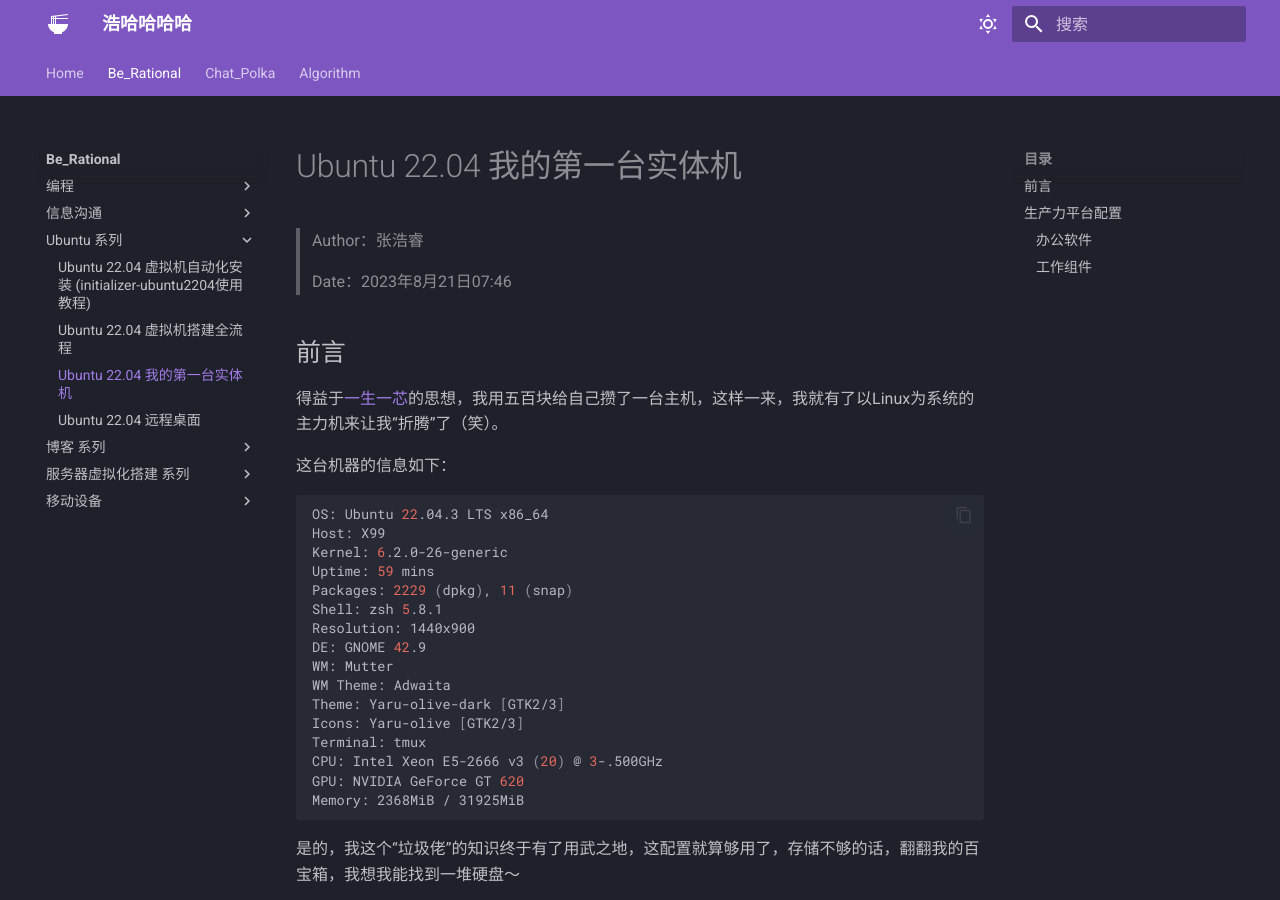
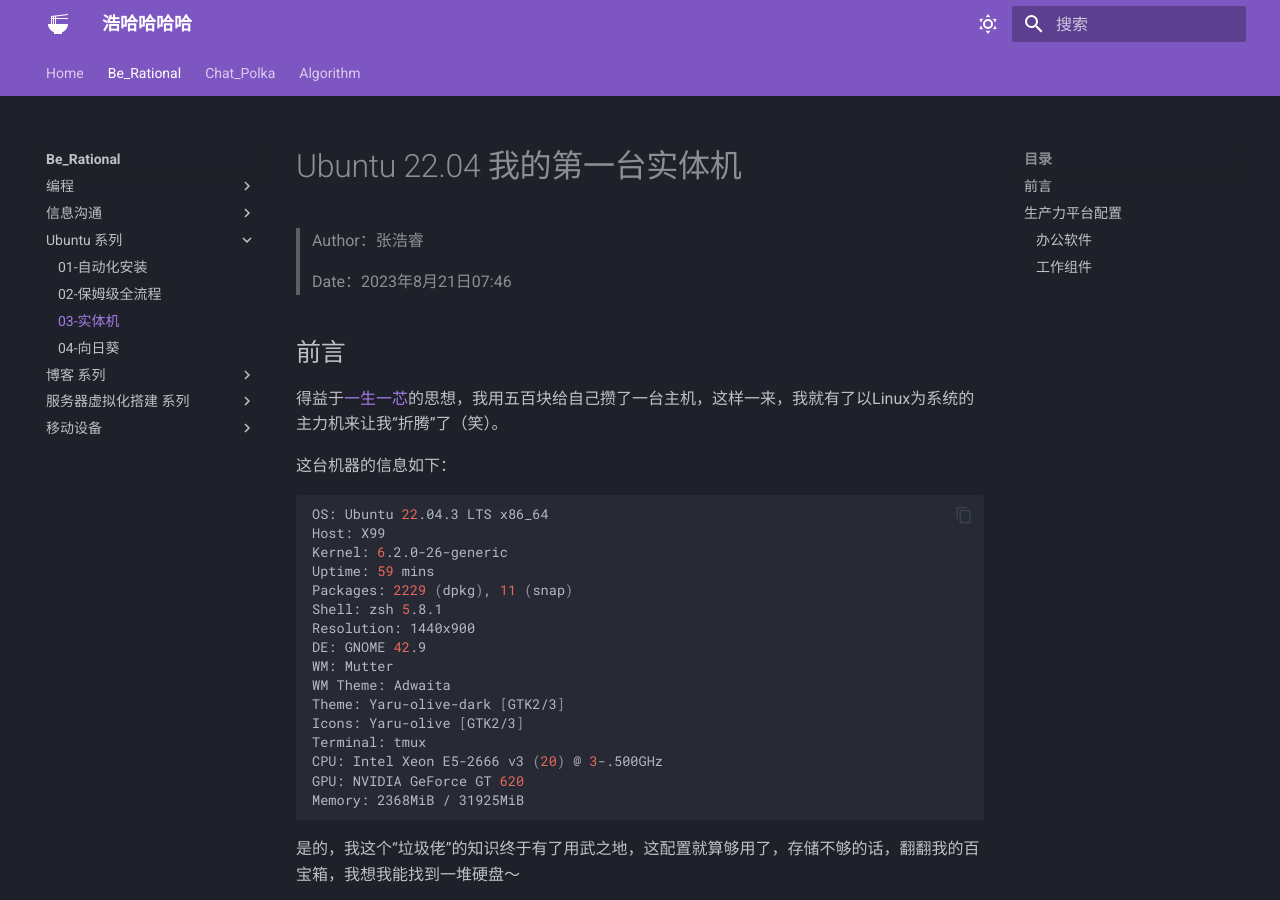
Before and after one commit to Haohahahaha/cs, an MkDocs documentation site: the page built from docs/02-ubuntu/03-1stPhysical/Machine.md, in a window 1280 px wide and 900 px high. Built offline with MkDocs 1.6.1 and Material for MkDocs 9.7.7, drawn with Linux system fonts in a browser that asks for light colours; emoji names are drawn with the system emoji font.

Commit message:
2025-04-18_13:24:37 update

```diff
--- a/mkdocs.yml
+++ b/mkdocs.yml
@@ -49,15 +49,15 @@
       - 信息的编解码能力: 01-info_communication/01-de_en_code/info.md
       - 提问の二三事: 01-info_communication/02-ask_question/zbt.md
     - Ubuntu 系列:
-      - Ubuntu 22.04 虚拟机自动化安装 (initializer-ubuntu2204使用教程): 02-ubuntu/01-initializer/install.md
-      - Ubuntu 22.04 虚拟机搭建全流程: 02-ubuntu/02-nanny/tutorial.md
-      - Ubuntu 22.04 我的第一台实体机: 02-ubuntu/03-1stPhysical/Machine.md
-      - Ubuntu 22.04 远程桌面: 02-ubuntu/04-Remote/Desktop.md
+      - 01-自动化安装: 02-ubuntu/01-initializer/install.md
+      - 02-保姆级全流程: 02-ubuntu/02-nanny/tutorial.md
+      - 03-实体机: 02-ubuntu/03-1stPhysical/Machine.md
+      - 04-向日葵: 02-ubuntu/04-Remote/Sunlogin.md
     - 博客 系列:
-      - 基于 mkdocs-material 的个人博客搭建: 03-blog/01-init/tutorial.md
-      - PPT_jyyslide-md-scripts 安装指南: 03-blog/02-PPT_Plus/install.md
-      - VitePress 尝试の大失败: 03-blog/03-VitePress/nonono.md
-      - Admonitions: 03-blog/04-admonitions/config.md
+      - 01-mkdocs 搭建博客: 03-blog/01-init/tutorial.md
+      - 02-jyyslide 扩展包 安装指南: 03-blog/02-PPT_Plus/install.md
+      - 03-VitePress 尝试の大失败: 03-blog/03-VitePress/nonono.md
+      - 04-Admonitions 自定义: 03-blog/04-admonitions/config.md
 #     - 个人效率提升指南: 03-blog/efficient/efficient.md
     - 服务器虚拟化搭建 系列:
       - 04-Server/index.md
```
Also changed, not shown: docs/02-ubuntu/04-Remote/Sunlogin.md (renamed from docs/02-ubuntu/04-Remote/Desktop.md).
